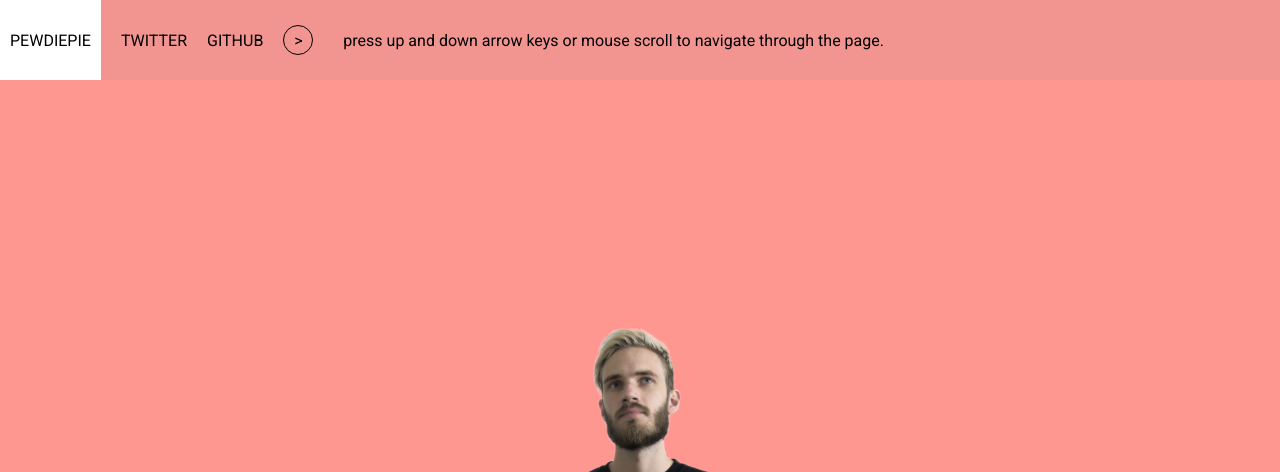
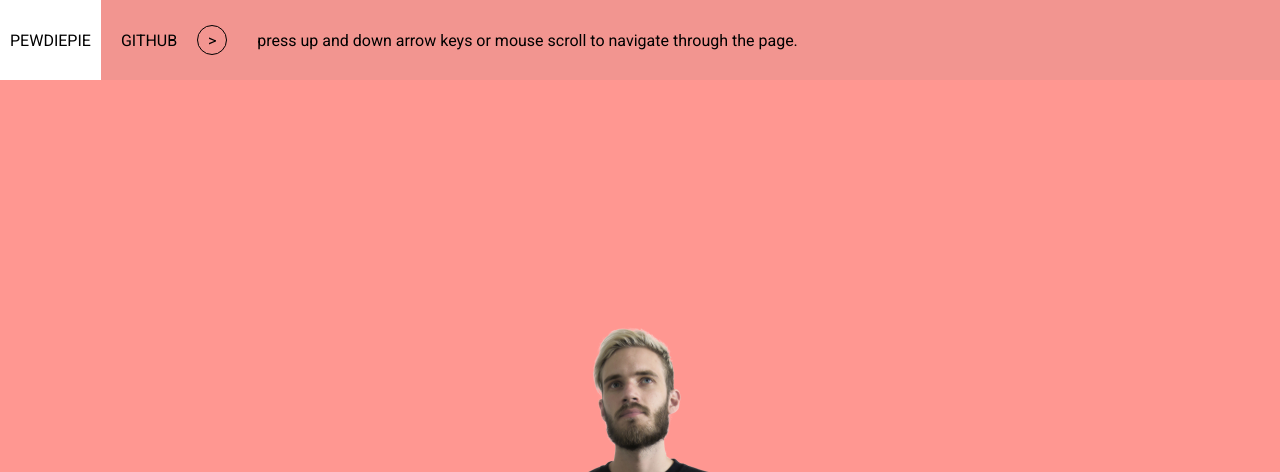
Before and after one commit to colorlessenergy/pewdiepie, a plain HTML site: page index.html in a window 1280 px wide. Shown: the top 472 px of the page. Drawn offline with Linux system fonts and the light colour scheme.

Commit message:
remove twitter link

```diff
--- a/index.html
+++ b/index.html
@@ -23,11 +23,6 @@
       <li>
         <a class="nav__cta" href="https://www.youtube.com/user/PewDiePie">
           PEWDIEPIE
-        </a>
-      </li>
-      <li>
-        <a href="https://twitter.com/pewdiepie?ref_src=twsrc%5Egoogle%7Ctwcamp%5Eserp%7Ctwgr%5Eauthor">
-          TWITTER
         </a>
       </li>
       <li>
```
